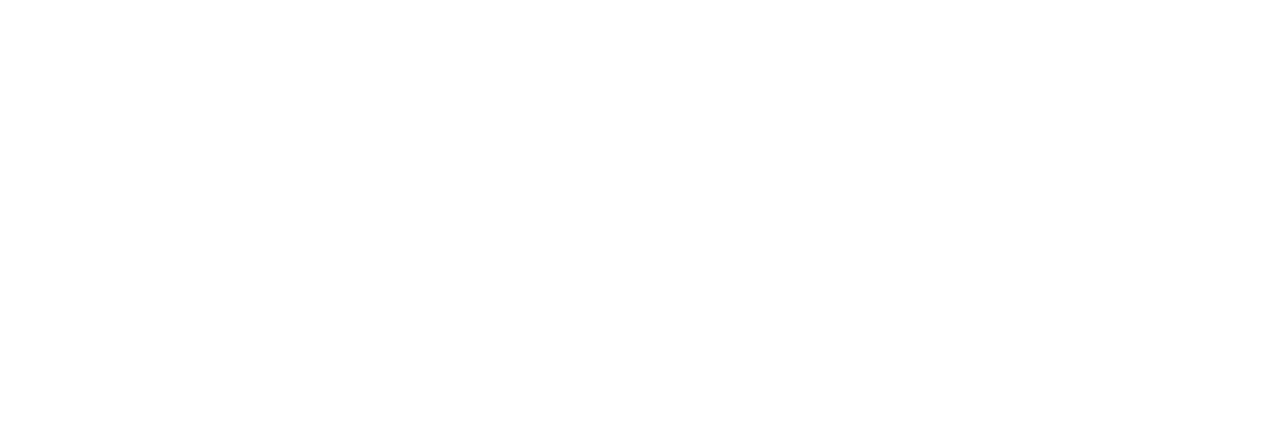
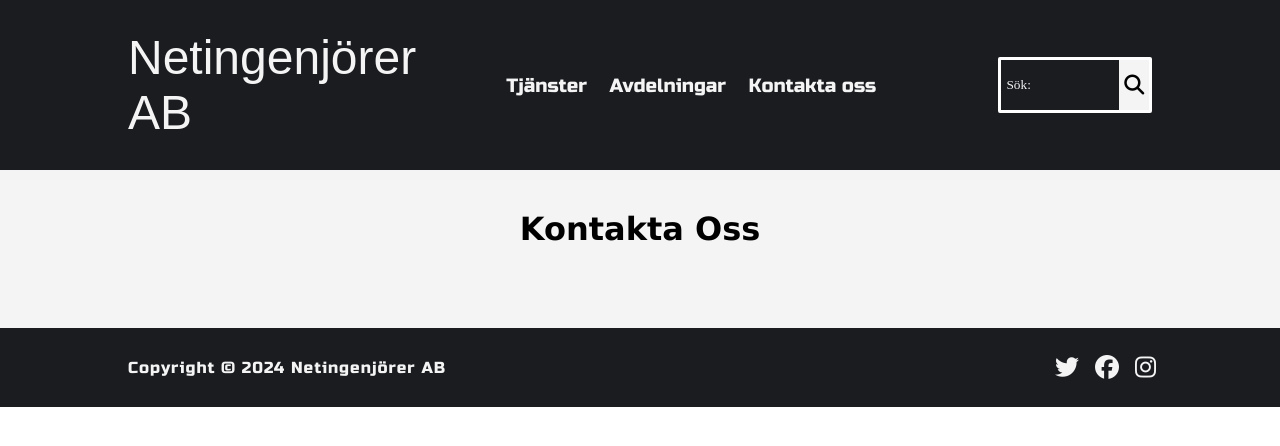
Before and after one commit to willelol04/Netingenjorer-AB, a plain HTML site: page html/contact.html in a window 1280 px wide. Drawn offline with Linux system fonts and the light colour scheme; a web font is replaced by a local one.

Commit message:
Add text in index.html

```diff
--- a/html/contact.html
+++ b/html/contact.html
@@ -0,0 +1,51 @@
+<!DOCTYPE html>
+<html lang="en">
+<head>
+    <meta charset="UTF-8">
+    <meta name="viewport" content="width=device-width, initial-scale=1.0">
+    <link rel="stylesheet" href="../css/style.css">
+    <link rel="preconnect" href="https://fonts.googleapis.com">
+    <link rel="preconnect" href="https://fonts.gstatic.com" crossorigin>
+    <link href="https://fonts.googleapis.com/css2?family=Bungee+Spice&family=Jersey+15+Charted&family=Russo+One&display=swap" rel="stylesheet">
+
+    <title>Document</title>
+</head>
+<body>
+<header>
+    <div class="logo"><a href="../html/index.html">Netingenjörer AB</a></div>
+    <nav>
+        <ul class="nav-list">
+            <li class="nav-link"><a href="../html/services.html">Tjänster</a></li>
+            <li class="nav-link"><a href="../html/departments.html">Avdelningar</a></li>
+            <li class="nav-link"><a href="../html/contact.html">Kontakta oss</a></li>
+        </ul>
+    </nav>
+    <div class="search">
+        <form><input type="text" class="search-input" placeholder="Sök:"><button type="submit" class="search-button"><i class="fa-solid fa-magnifying-glass fa-xl"></i></button></form>
+    </div>
+</header>
+<main>
+
+    <h2 class="main-heading">Kontakta Oss</h2>
+
+</main>
+<footer>
+    <div class="copyright">
+        <span>Copyright &copy; 2024 Netingenjörer AB</span>
+    </div>
+    <div class="socials">
+        <ul class="socials-list">
+            <li><a href="#"><span class="socials-span"><i class="fa-brands fa-twitter fa-xl"></i></span></a></li>
+            <li><a href="#"><span class="socials-span"><i class="fa-brands fa-facebook fa-xl"></i></span></a></li>
+            <li><a href="#"><span class="socials-span"><i class="fa-brands fa-instagram fa-xl"></i></span></a></li>
+        </ul>
+    </div>
+
+
+
+</footer>
+    <script src="../js/script.js"></script>
+    <script src="https://kit.fontawesome.com/8f65648ff2.js" crossorigin="anonymous"></script>
+
+</body>
+</html>
```
Also changed, not shown: html/index.html (+6 -6 lines).
